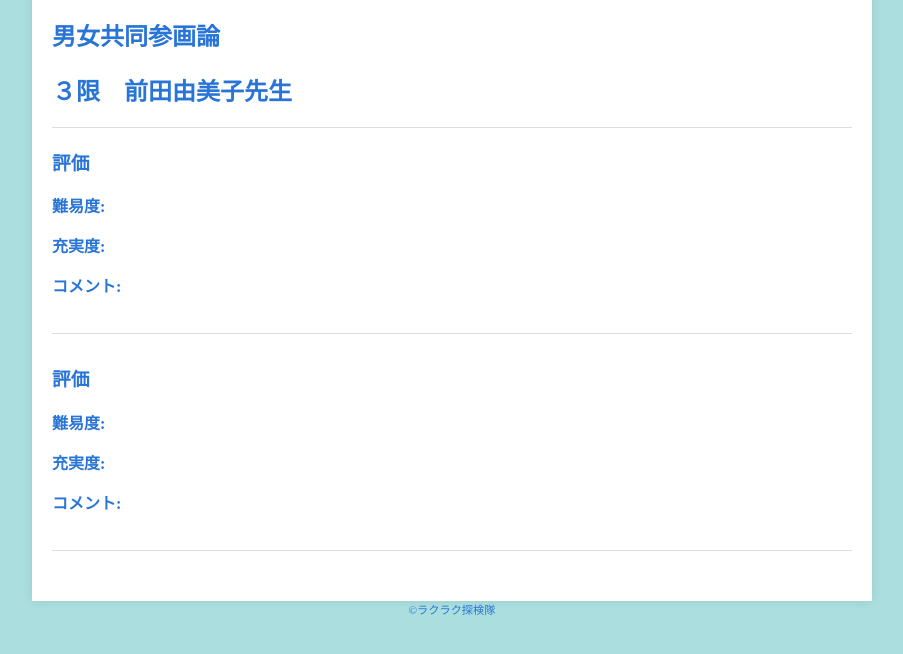
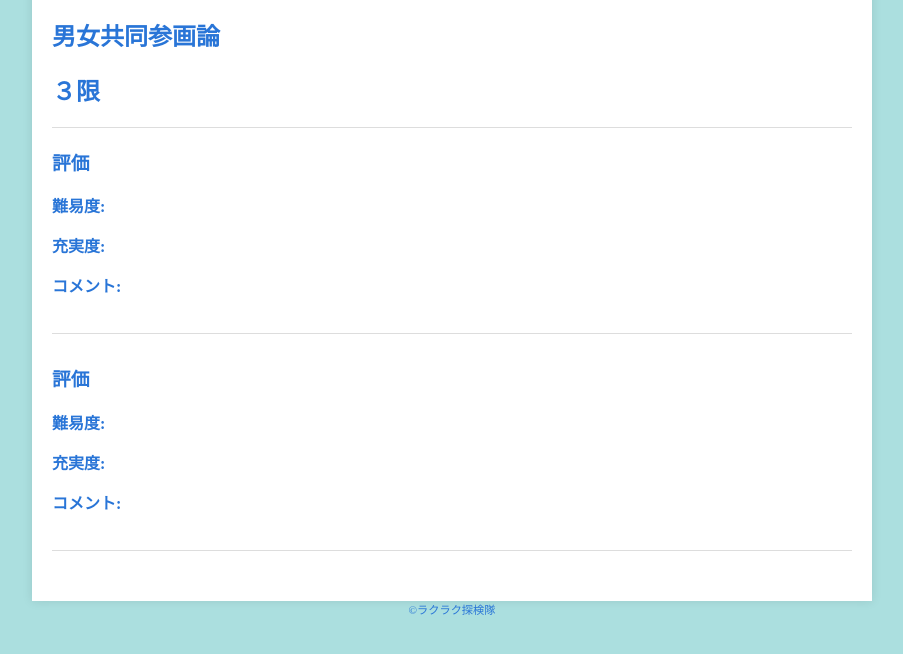
Before and after one commit to zento423/-, a plain HTML site: page 男女共同参画.html in a window 1280 px wide. Shown: the part 96-750 px from the top of the page, without its empty margins (188-1091 px from the left). Drawn offline with Linux system fonts and the light colour scheme.

Commit message:
Update 男女共同参画.html

```diff
--- a/男女共同参画.html
+++ b/男女共同参画.html
@@ -13,7 +13,7 @@
 
   <div class="information">
    <h2>男女共同参画論</h2>
-   <h2>３限　前田由美子先生</h2>
+   <h2>３限</h2>
   </div>
 
 
```
